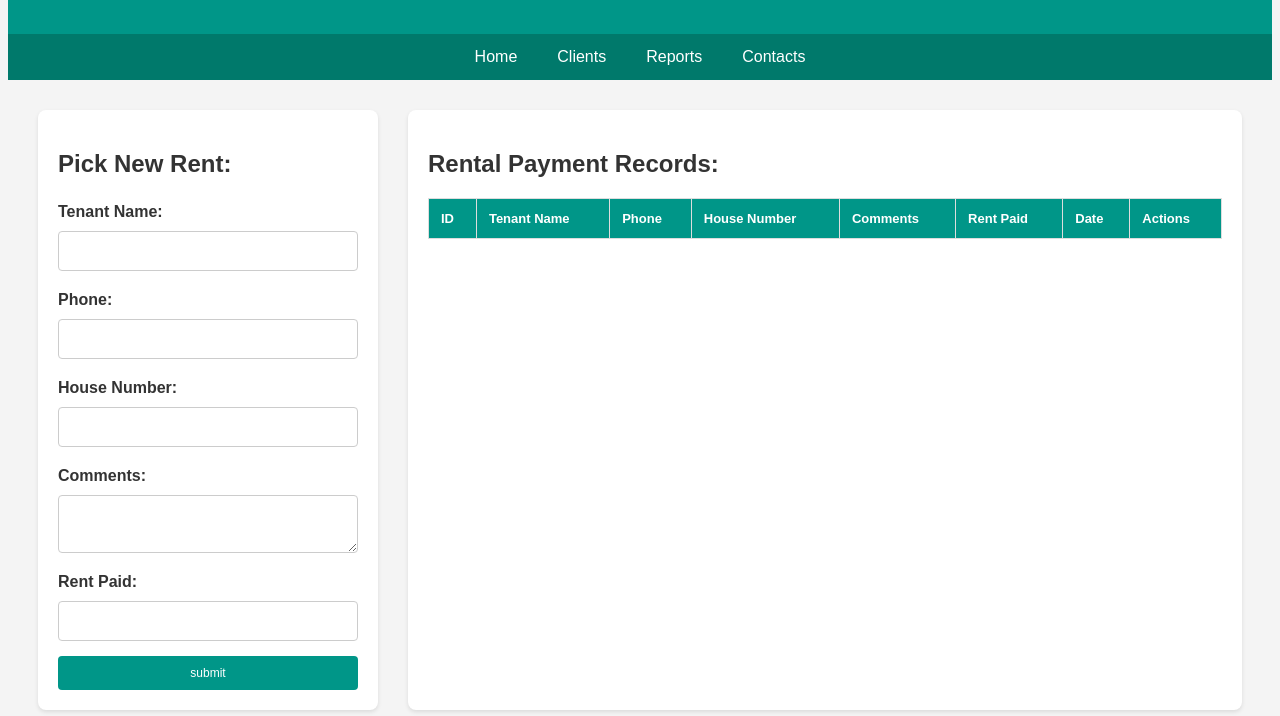
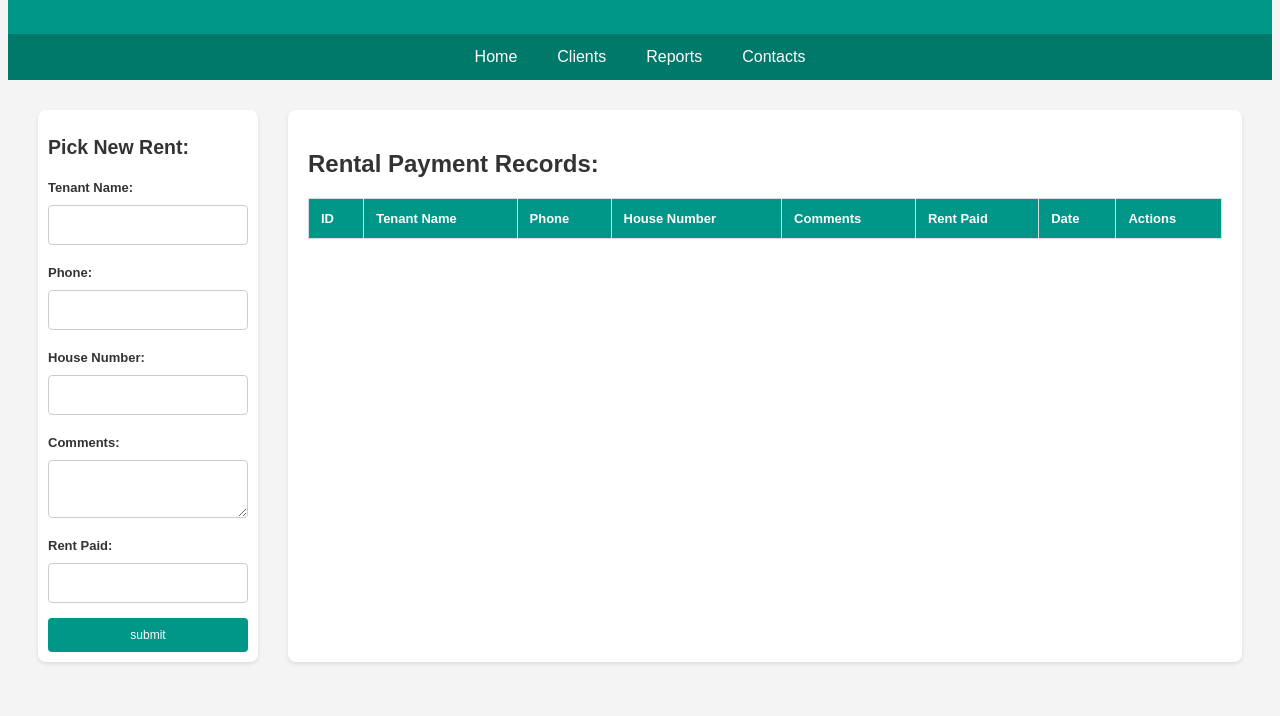
Before and after one commit to PeterNjukia/clients, a website: page public/index.html in a window 1280 px wide. Shown: the part 84-800 px from the top of the page. Drawn offline with Linux system fonts and the light colour scheme; no server answers.

Commit message:
files updates

```diff
--- a/public/index.html
+++ b/public/index.html
@@ -66,8 +66,11 @@
         }
 
         .form-section {
-            max-width: 300px;
+            max-width: 200px;
             margin-right: 20px;
+            font-size: small;
+            padding: 10px;
+            font-size: small;
         }
 
         .table-section {
```
